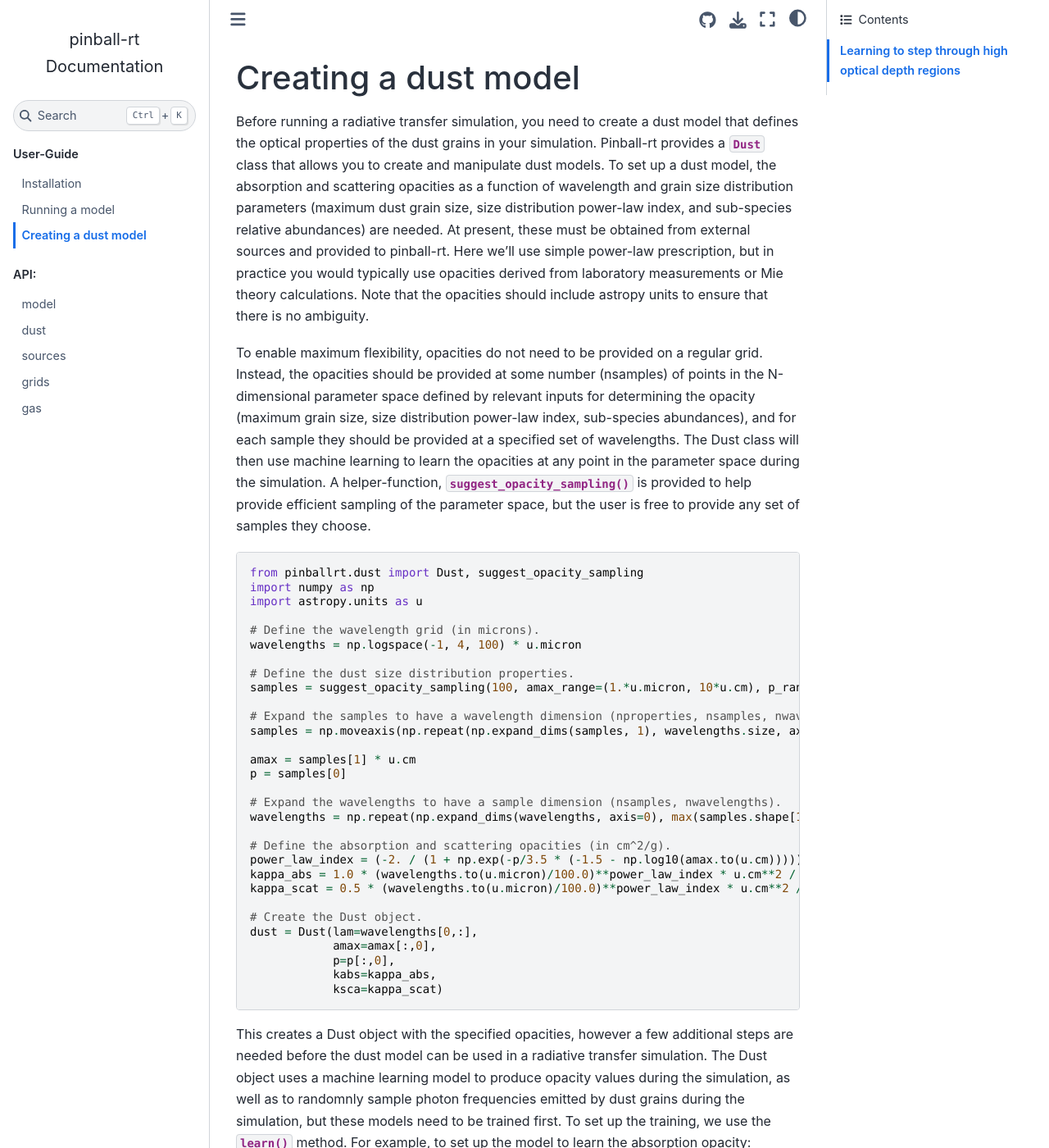
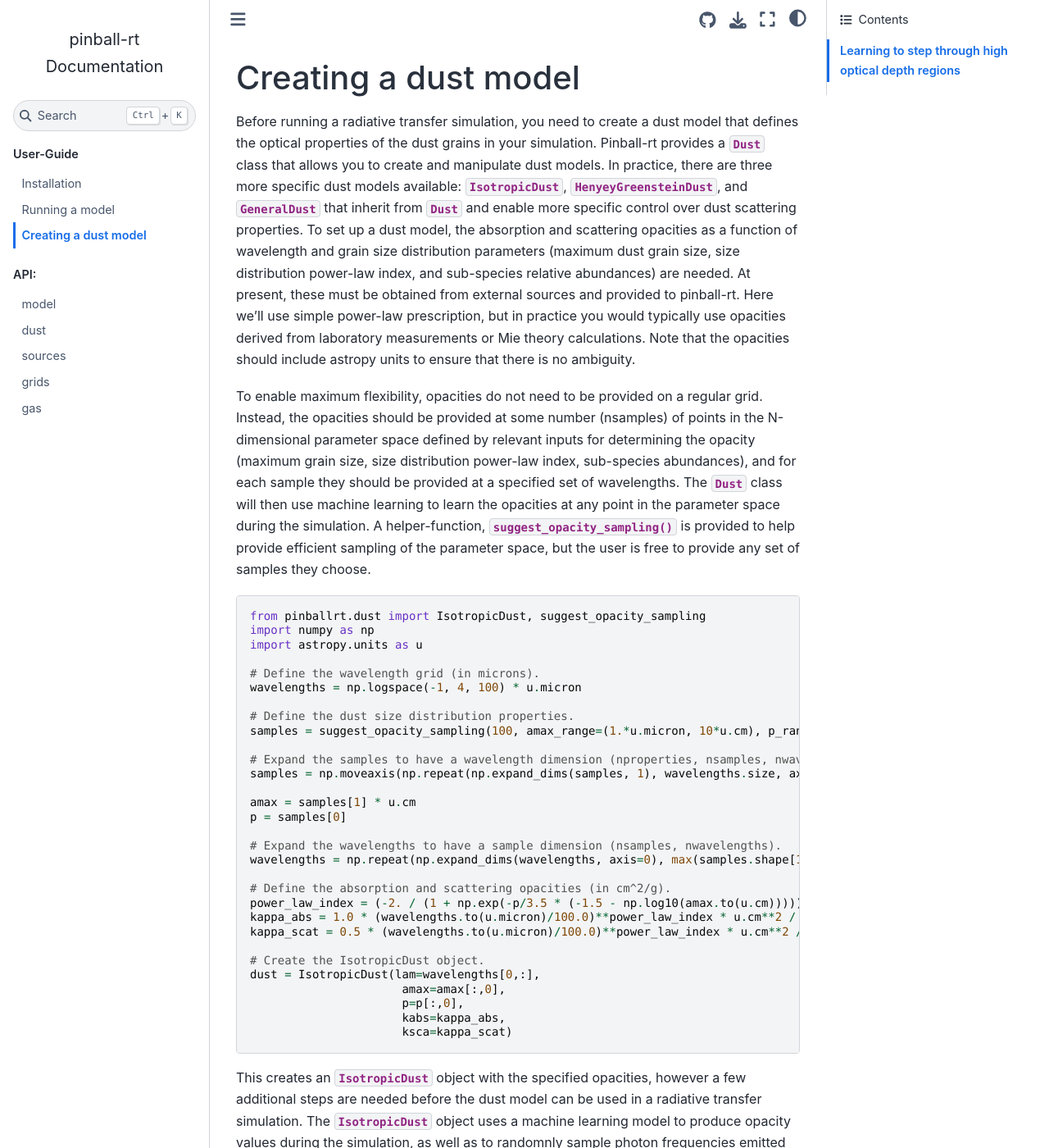
Before and after one commit to psheehan/pinball-rt, a Sphinx documentation site: the page built from docs/dustcreation.rst, in a window 1280 px wide and 1400 px high. Shown: the whole window at 82% size. Built offline with Sphinx 7.4.7 and the Sphinx Book theme 1.1.4, drawn with Linux system fonts in a browser that asks for light colours; some of the changed text lies outside the part shown.

Commit message:
Update docs for non-isotropic dust.

```diff
--- a/docs/dustcreation.rst
+++ b/docs/dustcreation.rst
@@ -2,23 +2,28 @@
 =====================
 
 Before running a radiative transfer simulation, you need to create a dust model that defines the optical properties of
-the dust grains in your simulation. Pinball-rt provides a :class:`~pinballrt.dust.Dust` class that allows you to create and manipulate dust
-models. To set up a dust model, the absorption and scattering opacities as a function of wavelength and grain size
-distribution parameters (maximum dust grain size, size distribution power-law index, and sub-species relative abundances) are needed. At present, these
-must be obtained from external sources and provided to pinball-rt. Here we'll use simple power-law prescription, but in
-practice you would typically use opacities derived from laboratory measurements or Mie theory calculations. Note that
-the opacities should include astropy units to ensure that there is no ambiguity.
+the dust grains in your simulation. Pinball-rt provides a :class:`~pinballrt.dust.Dust` class that allows you to create
+and manipulate dust models. In practice, there are three more specific dust models available:
+:class:`~pinballrt.dust.IsotropicDust`, :class:`~pinballrt.dust.HenyeyGreensteinDust`, and
+:class:`~pinballrt.dust.GeneralDust` that inherit from :class:`~pinballrt.dust.Dust` and enable more specific control
+over dust scattering properties. To set up a dust model, the absorption and scattering opacities as a function of wavelength
+and grain size distribution parameters (maximum dust grain size, size distribution power-law index, and sub-species
+relative abundances) are needed. At present, these must be obtained from external sources and provided to pinball-rt.
+Here we'll use simple power-law prescription, but in practice you would typically use opacities derived from laboratory
+measurements or Mie theory calculations. Note that the opacities should include astropy units to ensure that there is no
+ambiguity.
 
 To enable maximum flexibility, opacities do not need to be provided on a regular grid. Instead, the opacities should be
 provided at some number (nsamples) of points in the N-dimensional parameter space defined by relevant inputs for determining
 the opacity (maximum grain size, size distribution power-law index, sub-species abundances), and for each sample they
-should be provided at a specified set of wavelengths. The Dust class will then use machine learning to learn the opacities
-at any point in the parameter space during the simulation. A helper-function, :func:`~pinballrt.dust.suggest_opacity_sampling` is provided to
-help provide efficient sampling of the parameter space, but the user is free to provide any set of samples they choose.
+should be provided at a specified set of wavelengths. The :class:`~pinballrt.dust.Dust` class will then use machine learning
+to learn the opacities at any point in the parameter space during the simulation. A helper-function,
+:func:`~pinballrt.dust.suggest_opacity_sampling` is provided to help provide efficient sampling of the parameter space,
+but the user is free to provide any set of samples they choose.
 
 .. code-block:: python
 
-   from pinballrt.dust import Dust, suggest_opacity_sampling
+   from pinballrt.dust import IsotropicDust, suggest_opacity_sampling
    import numpy as np
    import astropy.units as u
 
@@ -42,27 +47,25 @@
    kappa_abs = 1.0 * (wavelengths.to(u.micron)/100.0)**power_law_index * u.cm**2 / u.g
    kappa_scat = 0.5 * (wavelengths.to(u.micron)/100.0)**power_law_index * u.cm**2 / u.g
 
-   # Create the Dust object.
-   dust = Dust(lam=wavelengths[0,:],
-               amax=amax[:,0],
-               p=p[:,0],
-               kabs=kappa_abs,
-               ksca=kappa_scat)
+   # Create the IsotropicDust object.
+   dust = IsotropicDust(lam=wavelengths[0,:],
+                         amax=amax[:,0],
+                         p=p[:,0],
+                         kabs=kappa_abs,
+                         ksca=kappa_scat)
 
-This creates a Dust object with the specified opacities, however a few additional steps are needed before the dust model can be used in a
-radiative transfer simulation. The Dust object uses a machine learning model to produce opacity values during the simulation, as well as to
+This creates an :class:`~pinballrt.dust.IsotropicDust` object with the specified opacities, however a few additional steps are needed before the dust model can be used in a
+radiative transfer simulation. The :class:`~pinballrt.dust.IsotropicDust` object uses a machine learning model to produce opacity values during the simulation, as well as to
 randomnly sample photon frequencies emitted by dust grains during the simulation, but these models need to be trained first. To set up the
 training, we use the :meth:`~pinballrt.dust.Dust.learn` method. For example, to set up the model to learn the absorption opacity:
 
 .. code-block:: python
 
    # Set up the training parameters.
-   dust.learn(
-       model="kabs",
-       test_fraction=0.1,
-       val_fraction=0.1,
-       hidden_units=(48, 48, 48),
-   )
+   dust.learn(model="kabs",
+              test_fraction=0.1,
+              val_fraction=0.1,
+              hidden_units=(48, 48, 48))
 
 This example sets up a simple neural network model with three hidden layers of 48 units each to learn the dust absorption opacity. The training
 will use the kabs samples provided above, which had 100 samples across dust properties at 100 wavelengths for 10,000 total samples, with 10% of
@@ -86,13 +89,13 @@
 .. code-block:: python
 
    for model in ["ksca", "pmo", "random_nu"]:
-      if model in ["kabs", "ksca"]:
-         d.learn(model=model, hidden_units=(16,)*6, overwrite=True)
-      else:
-         d.learn(model=model, hidden_units=(48,)*3, overwrite=True)
+       if model in ["kabs", "ksca"]:
+          d.learn(model=model, hidden_units=(16,)*6, overwrite=True)
+       else:
+          d.learn(model=model, hidden_units=(48,)*3, overwrite=True)
 
-   d.fit(epochs=300, batch_size=1000)
-   d.test_model(plot=True)
+       d.fit(epochs=300, batch_size=1000)
+       d.test_model(plot=True)
 
 This will further create models to produce the scattering opacity, planck mean opacity, and random frequencies sampled from the dust emission spectrum.
 Having to train the dust model before every simulation would be inefficient, so once the model is trained it can be saved to a file using the :meth:`~pinballrt.dust.Dust.save` method,
@@ -116,6 +119,52 @@
 
    # Load the pre-trained dust model.
    dust = load("yso.dst")
+
+Creating a Henyey-Greenstein dust model follows the same process as above, but with the addition of needing to train a model to produce the scattering asymmetry parameter (g) as a function of wavelength and dust properties:
+
+.. code-block:: python
+
+   from pinballrt.dust import HenyeyGreensteinDust
+
+   g = np.tanh(p - np.log10(wavelengths.to(u.micron).value))
+
+   # Create the Henyey-Greenstein dust model.
+   dust = HenyeyGreensteinDust(lam=wavelengths[0,:],
+                               amax=amax[:,0],
+                               p=p[:,0],
+                               kabs=kappa_abs,
+                               ksca=kappa_scat,
+                               g=g)
+
+   d.learn(model="g", hidden_units=(16,)*6, overwrite=True)
+
+   d.fit(epochs=300, batch_size=1000)
+   d.test_model(plot=True)
+
+Similarly, the most general dust model, :class:`~pinballrt.dust.GeneralDust`, follows the same process but with the addition of needing to train a model to produce the scattering phase function as a function of wavelength, scattering angle and dust properties, and additionally to randomly sample scattering angles during the simulation:
+
+.. code-block:: python
+
+   from pinballrt.dust import GeneralDust
+
+   g = np.repeat(np.expand_dims(np.tanh(p - np.log10(wavelengths.to(u.micron).value)), axis=-1), 5, axis=-1)
+   theta = np.tile(np.expand_dims(np.linspace(0, 180., 5), axis=(0,1)), (10 if len(dims) > 0 else 1, 10, 1)) * u.deg
+   scattering_phase_function = (1 - g**2) / (4 * np.pi * (1 + g**2 - 2*g*np.cos(theta.to(u.rad).value))**(3/2))
+
+   # Create the General dust model.
+   dust = GeneralDust(lam=wavelengths[0,:],
+                      amax=amax[:,0],
+                      p=p[:,0],
+                      kabs=kappa_abs,
+                      ksca=kappa_scat,
+                      scattering_phase_function=scattering_phase_function
+                      theta=theta[0,0,:])
+
+   for model in ["scattering_phase_function", "random_direction"]:
+       d.learn(model=model, hidden_units=(16,)*6, overwrite=True)
+
+       d.fit(epochs=300, batch_size=1000)
+       d.test_model(plot=True)
 
 Learning to step through high optical depth regions
 ---------------------------------------------------
```
Also changed, not shown: docs/dust.rst (+9 -0 lines).
